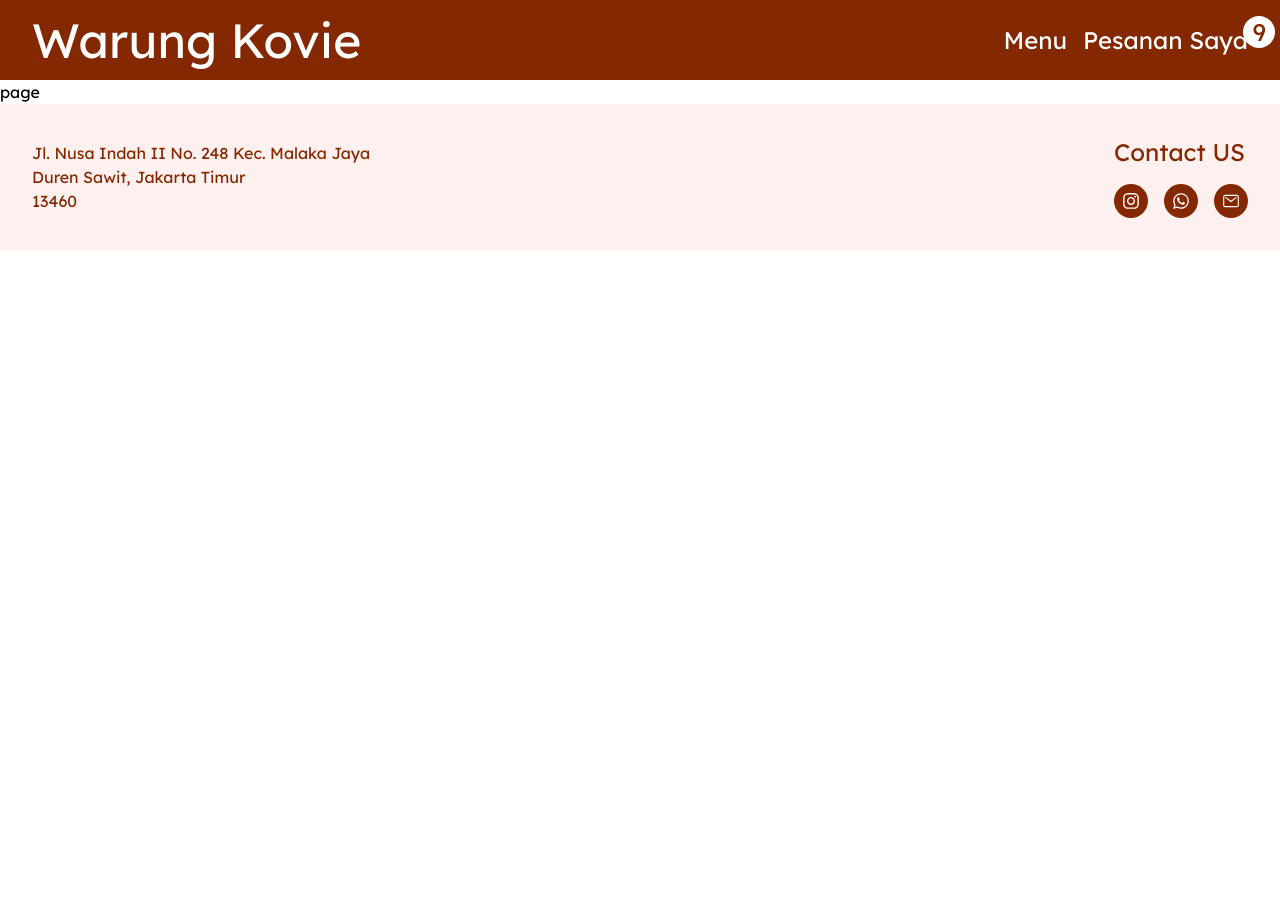
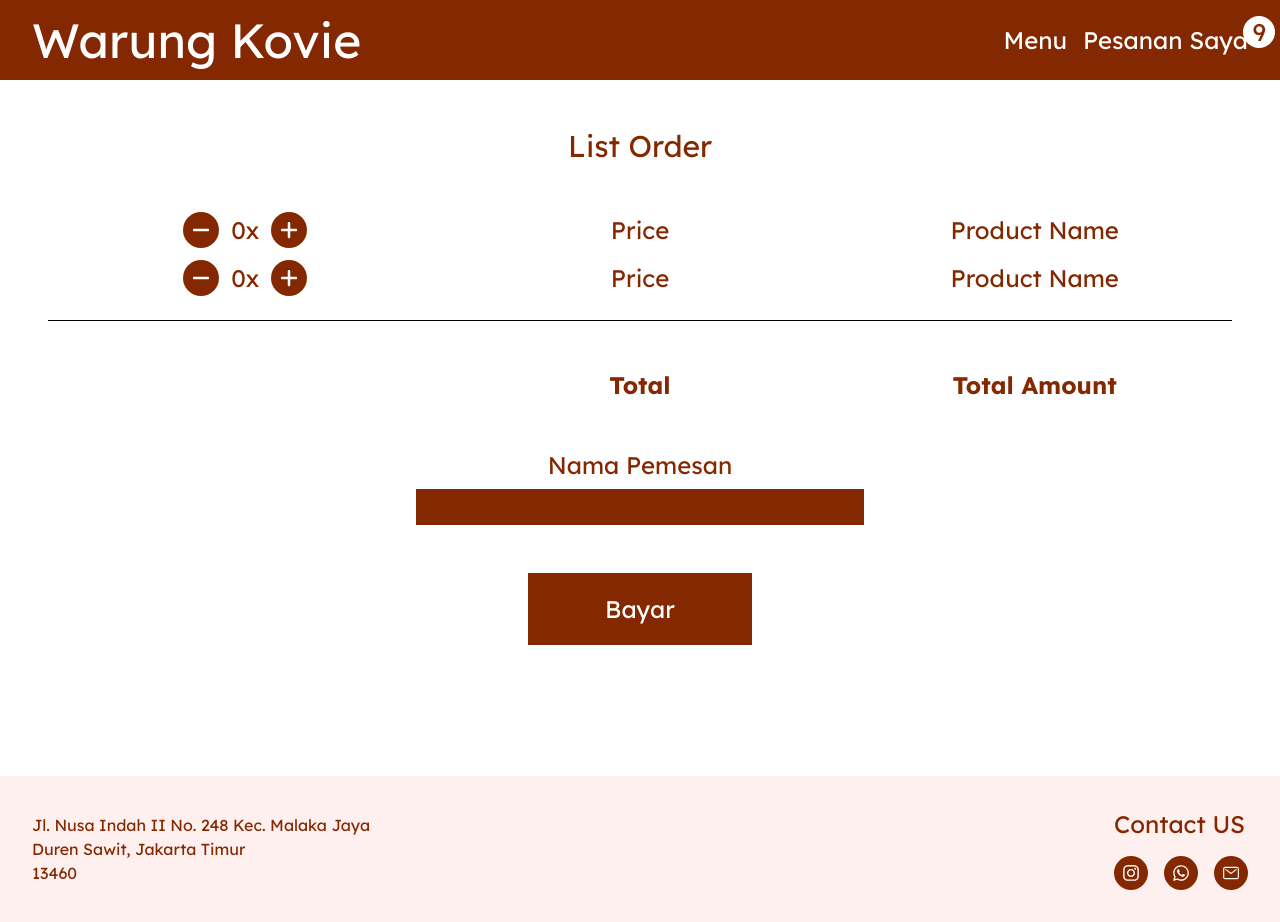
Before and after one commit to ovierevaldi/warung-kovie-app, a Next.js app: page /order in a window 1280 px wide. Before the commit the page ends 800 px from the top, so only its background shows below. Built offline with nearby package versions, Linux system fonts and the light colour scheme.

Commit message:
Add Order and Redirect UI

```diff
--- a/app/globals.css
+++ b/app/globals.css
@@ -8,3 +8,7 @@
 button:hover{
   cursor: pointer;
 }
+
+button:disabled{
+  cursor: default;
+}
--- a/app/layout.tsx
+++ b/app/layout.tsx
@@ -24,7 +24,9 @@ export default function RootLayout({
         className={`${lexendFont.className} antialiased`}
       >
         <Header />
-        {children}
+          <div className="p-12">
+            {children}
+          </div>
         <Footer />
       </body>
     </html>
--- a/app/order/page.tsx
+++ b/app/order/page.tsx
@@ -1,8 +1,39 @@
+import BigButton from '@/components/BigButton'
+import NamaPemesanInput from '@/components/Order/NamaPemesanInput'
+import OrderAmount from '@/components/Order/OrderAmount'
 import React from 'react'
 
 const page = () => {
   return (
-    <div>page</div>
+    <div className='space-y-12 min-h-[600px]'>
+      <p className='text-3xl text-center text-primary'>List Order</p>
+
+      <div>
+        <div className='grid grid-cols-3 items-center gap-y-3 text-center mb-6'>
+          <OrderAmount position='center'/>
+          <p className='text-2xl text-primary'>Price</p>
+          <p className='text-2xl text-primary'>Product Name</p>
+
+          <OrderAmount position='center' />
+          <p className='text-2xl text-primary'>Price</p>
+          <p className='text-2xl text-primary'>Product Name</p>
+        </div>
+
+        <hr />
+      </div>
+
+      <div className='grid grid-cols-3 items-center gap-y-3 text-center'>
+        <p></p>
+        <p className='text-2xl text-primary font-bold'>Total</p>
+        <p className='text-2xl text-primary font-bold'>Total Amount</p>
+      </div>
+
+      <NamaPemesanInput />
+
+      <div className='text-center'>
+        <BigButton text='Bayar'/>
+      </div>
+    </div>
   )
 }
 
--- a/app/page.tsx
+++ b/app/page.tsx
@@ -3,7 +3,7 @@ import SearchBar from "@/components/SearchBar";
 
 export default function Home() {
   return (
-    <div className="p-12">
+    <div>
       <SearchBar />
       <br />
       <br />
--- /dev/null
+++ b/app/redirect/page.tsx
@@ -0,0 +1,24 @@
+import BackButton from '@/components/Redirect/BackButton'
+import CircleNumber from '@/components/Redirect/CircleNumber'
+import React from 'react'
+
+const page = () => {
+  return (
+    <div>
+      <p className='text-center text-primary text-3xl mb-4'>Order Confirmed</p>
+      <p className='text-center text-2xl mb-4'>Pesanan Anda Telah dikonfirmasi oleh kasir kami</p>
+
+      <div className='flex flex-col items-center gap-y-8'>
+        <p className='text-center text-2xl'><span className='text-primary'>Nama Pemesan</span>, nomor antrian</p>
+
+        <CircleNumber
+          text='90'
+        />
+
+        <BackButton />
+      </div>
+    </div>
+  )
+}
+
+export default page
--- /dev/null
+++ b/components/BigButton.tsx
@@ -0,0 +1,24 @@
+'use client'
+
+import { useRouter } from 'next/navigation'
+import React from 'react'
+
+type BigButtonProps = {
+  text: string
+}
+
+const BigButton = (props: BigButtonProps) => {
+  const router = useRouter();
+
+  return (
+    <button
+      disabled={false}
+      className='w-56 bg-primary text-white h-18 disabled:bg-secondary disabled:text-gray-400'
+      onClick={() => router.push('/redirect')}
+    >
+      <span className='text-2xl'>{props.text}</span>
+    </button>
+  )
+}
+
+export default BigButton
--- /dev/null
+++ b/components/Order/NamaPemesanInput.tsx
@@ -0,0 +1,15 @@
+import React from 'react'
+
+const NamaPemesanInput = () => {
+  return (
+    <div className='flex flex-col justify-center'>
+      <p className='text-primary text-center text-2xl mb-2'>Nama Pemesan</p>
+      <input
+        type="text"
+        className='bg-primary w-md h-9 text-white text-center outline-0 border-secondary py-2 px-4 mx-auto'
+      />
+    </div>
+  )
+}
+
+export default NamaPemesanInput
--- /dev/null
+++ b/components/Order/OrderAmount.tsx
@@ -0,0 +1,53 @@
+'use client'
+
+import React, { useState } from 'react'
+import OrderAmountButton from './OrderAmountButton';
+import { formatTextOrderAmount } from '@/helpers/textFormatter';
+
+type Position = 'start' | 'center' | 'end';
+
+interface OrderAmountProps {
+  position?: Position;
+}
+
+const OrderAmount = ({ position = 'center' }: OrderAmountProps) => {
+  const [currentAmount, setCurrentAmount] = useState(0);
+
+  function operateAmount(type: '+' | '-') {
+    switch (type) {
+      case '+':
+        if (currentAmount < 99) setCurrentAmount((prev) => prev + 1);
+        break;
+      case '-':
+        if (currentAmount > 0) setCurrentAmount((prev) => prev - 1);
+        break;
+      default:
+        break;
+    }
+  }
+
+  // Map position to Tailwind justify classes
+  const justifyClass = {
+    start: 'justify-start',
+    center: 'justify-center',
+    end: 'justify-end',
+  }[position];
+
+  return (
+    <div className={`flex gap-x-3 text-xl items-center ${justifyClass}`}>
+      <OrderAmountButton
+        type='-'
+        onBtnClicked={() => operateAmount('-')}
+      />
+      <p className='text-primary text-2xl'>
+        {formatTextOrderAmount(currentAmount)}
+      </p>
+      <OrderAmountButton
+        type='+'
+        onBtnClicked={() => operateAmount('+')}
+      />
+    </div>
+  );
+};
+
+export default OrderAmount;
--- /dev/null
+++ b/components/Order/OrderAmountButton.tsx
@@ -0,0 +1,22 @@
+import React from 'react'
+import { FaPlus, FaMinus } from "react-icons/fa6";
+
+type OrderAmountButtonProps = {
+  type: '+' | '-';
+  onBtnClicked: () => void
+}
+
+const OrderAmountButton = (props: OrderAmountButtonProps) => {
+  return (
+    <button
+      className='bg-primary text-white p-2 rounded-full'
+      onClick={props.onBtnClicked}
+    >
+      {
+        props.type === '+' ? <FaPlus /> : <FaMinus />
+      }
+    </button>
+  )
+}
+
+export default OrderAmountButton
--- /dev/null
+++ b/components/Redirect/BackButton.tsx
@@ -0,0 +1,19 @@
+'use client'
+
+import { useRouter } from 'next/navigation';
+import React from 'react'
+
+const BackButton = () => {
+  const router = useRouter();
+
+  return (
+    <button
+      className='bg-secondary px-10 py-3 hover:bg-primary duration-150 transition-colors hover:text-white text-primary text-2xl ease-in'
+      onClick={() => router.push('/')}
+    >
+      Kembali
+    </button>
+  )
+}
+
+export default BackButton
--- /dev/null
+++ b/components/Redirect/CircleNumber.tsx
@@ -0,0 +1,16 @@
+import React from 'react'
+
+type CircleNumberProps = {
+  text: string
+}
+
+
+const CircleNumber = (props: CircleNumberProps) => {
+  return (
+    <div className='bg-primary rounded-full flex justify-center w-24 p-4'>
+      <div className='text-white text-6xl'>{props.text}</div>
+    </div>
+  )
+}
+
+export default CircleNumber
--- /dev/null
+++ b/helpers/textFormatter.tsx
@@ -0,0 +1,5 @@
+function formatTextOrderAmount(amount: number){
+  return amount.toString() + 'x';
+};
+
+export { formatTextOrderAmount }
```
